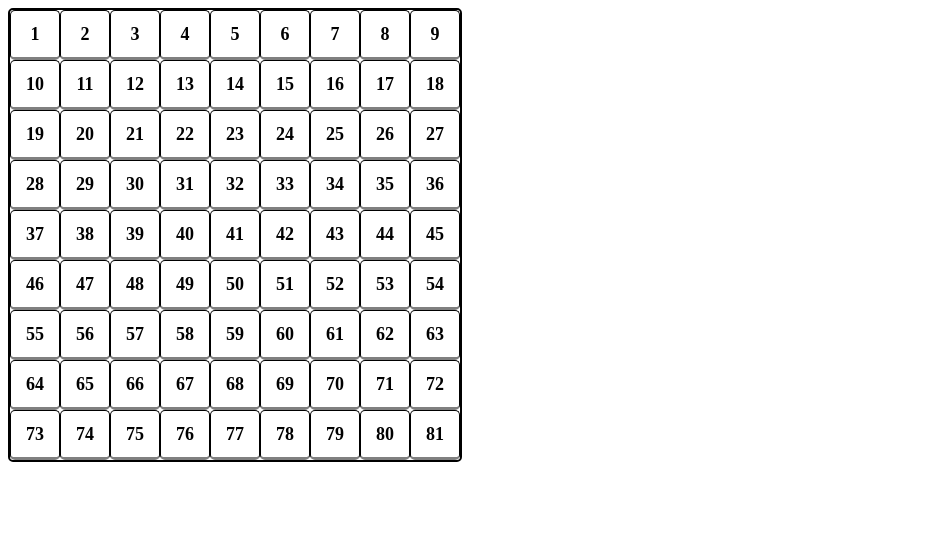
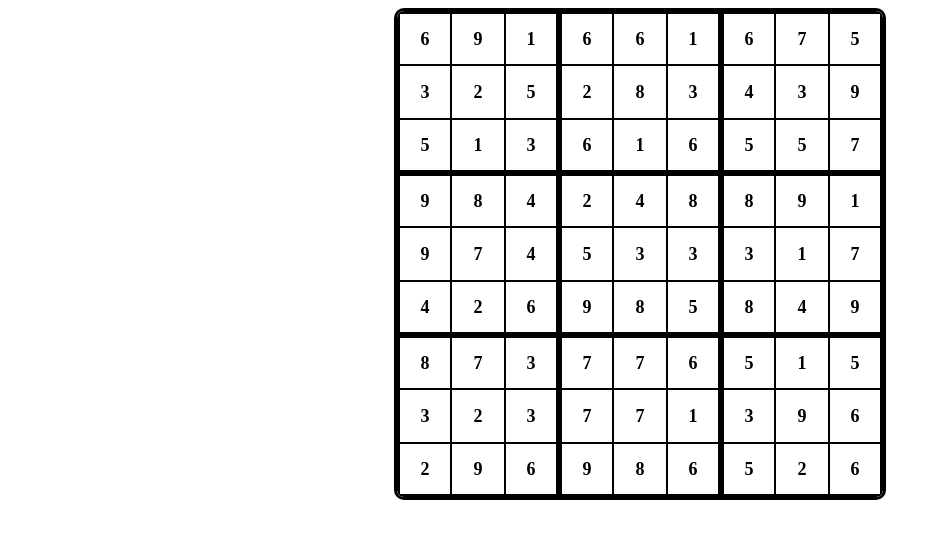
Before and after one commit to jmichalka/AngularGames, an Angular app in the folder AngularGames/: page / in a window 1280 px wide. Shown: the top 538 px of the page, without its empty margins (0-941 px from the left). Built offline with nearby package versions, Linux system fonts and the light colour scheme.

Commit message:
Added random number grid filling

```diff
--- a/AngularGames/src/app/app.component.html
+++ b/AngularGames/src/app/app.component.html
@@ -1,5 +1,3 @@
-
 <app-board></app-board>
 
-
 <router-outlet></router-outlet>
--- a/AngularGames/src/app/app.component.scss
+++ b/AngularGames/src/app/app.component.scss
@@ -1,3 +1,11 @@
 *, *::before, *::after {
     box-sizing: border-box;
 }
+
+:host {
+    display: flex;
+    justify-content: center;
+    align-items: center;
+    flex-direction: column;
+    // border: solid red 3px;
+}
--- a/AngularGames/src/app/board/board.component.html
+++ b/AngularGames/src/app/board/board.component.html
@@ -1,8 +1,13 @@
 
-<main class="board">
+<main class="board"
+    (contextmenu)="handleRightClick($event)"
+>
     <app-cell
     *ngFor="let cell of [].constructor(height * width);
     let i = index"
-    [initialValue]="i+1">
+    [id]="i+1"
+    [initialValue]="values[i]">
+
+    <!-- [initialValue]="i+1" -->
     </app-cell>
 </main>
--- a/AngularGames/src/app/board/board.component.scss
+++ b/AngularGames/src/app/board/board.component.scss
@@ -6,6 +6,8 @@
     grid-template-columns: repeat(var(--width), 1fr);
     grid-template-rows: repeat(var(--height), 1fr);
     justify-content:center;
-    border: solid black 2px;
-    border-radius: 5px;
+    border: solid black 3px;
+    border-radius: 10px;
+    overflow: hidden;
+    // z-index: 1;
 }
--- a/AngularGames/src/app/board/board.component.ts
+++ b/AngularGames/src/app/board/board.component.ts
@@ -9,7 +9,32 @@ import { Component, OnInit } from '@angular/core';
 export class BoardComponent {
   width = 9;
   height = 9;
+  values = this.generate();
 
+  Number = Number;
   constructor() {
+
   }
+
+  handleRightClick(event: any) {
+    event.preventDefault();
+    this.values = this.generate();
+  }
+
+  generate():string {
+    let possibilities = [1,2,3,4,5,6,7,8,9];
+
+    // let xLine =
+
+    let solvedBoard:string = "";
+    for (let i = 1; i <= (this.width * this.height); i++) {
+      solvedBoard +=
+      (Math.floor(Math.random() * possibilities.length) + 1)
+      .toString();
+    }
+
+    console.log(solvedBoard);
+    return solvedBoard;
+  }
+
 }
--- a/AngularGames/src/app/cell/cell.component.html
+++ b/AngularGames/src/app/cell/cell.component.html
@@ -3,12 +3,12 @@
     (keydown)="insertNumber($event)"
     contenteditable="true"
     [ngClass]="{
-        'leftBorder': leftBorderOn,
-        'rightBorder': rightBorderOn,
-        'topBorder': topBorderOn,
-        'bottomBorder': bottomBorderOn
+        'leftBorder': (id % 3 === 1),
+        'rightBorder': (id % 3 === 0),
+        'topBorder': (Math.ceil(id / 9) % 3 === 1),
+        'bottomBorder': (Math.ceil(id / 9) % 3 === 0)
     }">
     <div class="value">
-        {{displayValue}}
+        {{ displayValue }}
     </div>
 </div>
--- a/AngularGames/src/app/cell/cell.component.scss
+++ b/AngularGames/src/app/cell/cell.component.scss
@@ -1,6 +1,6 @@
 .cell {
     aspect-ratio: 1;
-    height: 50px;
+    height: 3em;
     background: white;
     display: flex;
     flex-direction: row;
@@ -11,37 +11,46 @@
     font-size: large;
     box-sizing: border-box;
     border: 1px black solid;
-    transition: color 0.5s;
-    border-radius: 5px;
+    // transition: color 0.5s;
+    // border-radius: 5px;
 
     // Use this to remove text highlighting. Might need to remove
-    // user-select: none;
+    user-select: none;
+    // z-index: 2;
 }
 
 .leftBorder {
- border-left: 3px green solid;
+    border-left-width: 3px;
+    // color: blue;
 }
 
 .rightBorder {
-  border-right: 3px red solid;
+    border-right-width: 3px;
+    // color: red;
 }
 
 .topBorder {
-    border-top: 3px;
+    border-top-width: 3px;
+    // color: green;
 }
 
 .bottomBorder {
-    border-bottom: 3px gray solid;
+    border-bottom-width: 3px;
+    // color: purple;
 }
 
 .cell:hover {
-    background: black;
+    background: gray;
     color: white;
-    transform: scale(1.1);
+    // transform: scale(1.1);
+    cursor: pointer;
 }
 
 .value {
     font-size: large;
     font-weight: bolder;
     caret-color: transparent;
+
+    // This doesn't seem to be doing anything \/
+    user-select: none;
 }
--- a/AngularGames/src/app/cell/cell.component.ts
+++ b/AngularGames/src/app/cell/cell.component.ts
@@ -7,7 +7,11 @@ import { Component, ViewChild, ElementRef, Input, OnInit } from '@angular/core';
 })
 export class CellComponent implements OnInit {
 
-  @Input() initialValue: Number = 0;
+  Math = Math;
+
+  @Input() id:number;
+
+  @Input() initialValue:string;
   displayValue:String = "";
 
   @ViewChild("value") myDiv: ElementRef;
@@ -19,6 +23,11 @@ export class CellComponent implements OnInit {
 
   ngOnInit(): void {
     this.displayValue = this.initialValue.toString();
+  }
+
+  ngOnChanges():void {
+    this.displayValue = this.initialValue.toString();
+    console.log("CHANGE");
   }
 
   focus(event: MouseEvent) {
```
